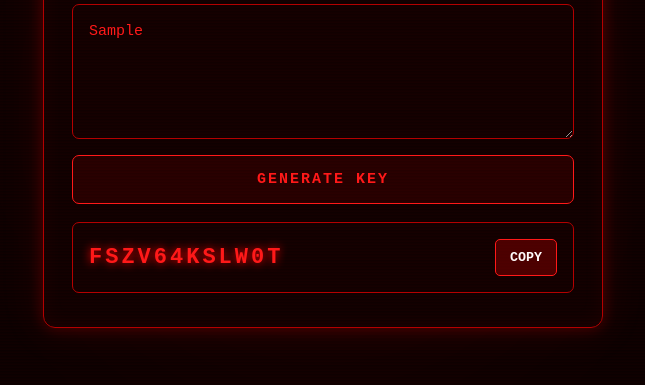
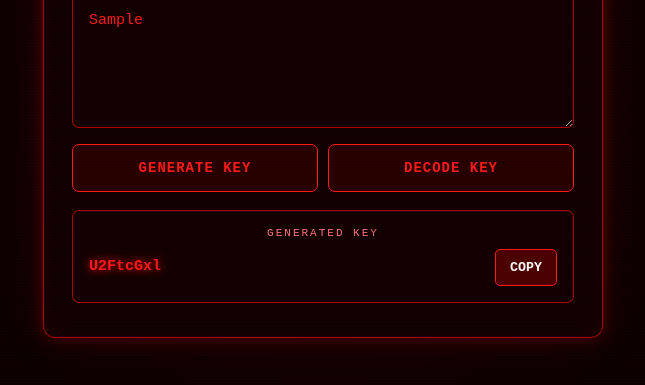
Before and after one commit to realenzo0/Text-To-Key, a plain HTML site: page index.html in a window 1280 px wide. Both pictures are taken after typing "Sample" into the empty fields and a click on the button "GENERATE KEY". Shown: the part 291-676 px from the top of the page, without its empty margins (317-962 px from the left). Drawn offline with Linux system fonts and the light colour scheme.

Commit message:
index.html

```diff
--- a/index.html
+++ b/index.html
@@ -105,9 +105,7 @@
     }
 
     @keyframes blink {
-      50% {
-        opacity: 0;
-      }
+      50% { opacity: 0; }
     }
 
     textarea {
@@ -143,24 +141,6 @@
       transition: 0.25s ease;
     }
 
-    .generate-btn {
-      width: 100%;
-      margin-top: 16px;
-      padding: 15px;
-      background: #240000;
-      color: var(--red);
-      border: 1px solid var(--red);
-      border-radius: 7px;
-      font-size: 15px;
-      letter-spacing: 2px;
-    }
-
-    .generate-btn:hover:not(:disabled) {
-      background: var(--dark-red);
-      color: white;
-      box-shadow: 0 0 20px rgba(255, 26, 26, 0.55);
-    }
-
     button:focus-visible {
       outline: 2px solid white;
       outline-offset: 4px;
@@ -171,16 +151,35 @@
       cursor: not-allowed;
     }
 
+    .buttons {
+      display: grid;
+      grid-template-columns: 1fr 1fr;
+      gap: 10px;
+      margin-top: 16px;
+    }
+
+    .action-btn {
+      padding: 15px 8px;
+      background: #240000;
+      color: var(--red);
+      border: 1px solid var(--red);
+      border-radius: 7px;
+      font-size: 14px;
+      letter-spacing: 1px;
+    }
+
+    .action-btn:hover:not(:disabled) {
+      background: var(--dark-red);
+      color: white;
+      box-shadow: 0 0 20px rgba(255, 26, 26, 0.55);
+    }
+
     .error {
       color: #ff3333;
       font-size: 13px;
       margin-top: 10px;
       text-align: center;
       min-height: 0;
-    }
-
-    .error:not(:empty) {
-      min-height: 18px;
     }
 
     .result {
@@ -208,6 +207,14 @@
       }
     }
 
+    .result-label {
+      color: #ff7777;
+      font-size: 11px;
+      letter-spacing: 2px;
+      margin-bottom: 10px;
+      text-align: center;
+    }
+
     .key-row {
       display: flex;
       align-items: center;
@@ -219,9 +226,11 @@
       min-width: 0;
       overflow-wrap: anywhere;
       color: var(--red);
-      font-size: clamp(16px, 4vw, 22px);
-      letter-spacing: 3px;
+      font-size: 15px;
+      line-height: 1.5;
       text-shadow: 0 0 10px red;
+      white-space: pre-wrap;
+      word-break: break-word;
     }
 
     .copy-btn {
@@ -245,6 +254,10 @@
       h1 {
         letter-spacing: 2px;
         margin-bottom: 22px;
+      }
+
+      .buttons {
+        grid-template-columns: 1fr;
       }
 
       .key-row {
@@ -279,17 +292,19 @@
 
     <textarea
       id="inputText"
-      placeholder="Enter text..."
-      aria-label="Enter text to generate a key"
+      placeholder="Enter text or paste a key..."
+      aria-label="Enter text or paste a key"
     ></textarea>
 
-    <button
-      class="generate-btn"
-      id="generateBtn"
-      type="button"
-    >
-      GENERATE KEY
-    </button>
+    <div class="buttons">
+      <button class="action-btn" id="generateBtn" type="button">
+        GENERATE KEY
+      </button>
+
+      <button class="action-btn" id="decodeBtn" type="button">
+        DECODE KEY
+      </button>
+    </div>
 
     <p class="error" id="errorMessage" role="alert"></p>
 
@@ -297,16 +312,14 @@
       class="result"
       id="resultArea"
       aria-live="polite"
-      aria-label="Generated key"
+      aria-label="Result"
     >
+      <p class="result-label" id="resultLabel">GENERATED KEY</p>
+
       <div class="key-row">
         <strong id="generatedKey"></strong>
 
-        <button
-          class="copy-btn"
-          id="copyBtn"
-          type="button"
-        >
+        <button class="copy-btn" id="copyBtn" type="button">
           COPY
         </button>
       </div>
@@ -319,47 +332,55 @@
 
     const inputText = document.getElementById("inputText");
     const generateBtn = document.getElementById("generateBtn");
+    const decodeBtn = document.getElementById("decodeBtn");
     const errorMessage = document.getElementById("errorMessage");
     const resultArea = document.getElementById("resultArea");
     const generatedKey = document.getElementById("generatedKey");
+    const resultLabel = document.getElementById("resultLabel");
     const copyBtn = document.getElementById("copyBtn");
 
-    const CHARACTERS = "ABCDEFGHIJKLMNOPQRSTUVWXYZ0123456789";
+    // Convert normal text into Base64.
+    function encodeText(text) {
+      const bytes = new TextEncoder().encode(text);
 
-    async function generateHashKey(text) {
-      const data = new TextEncoder().encode(text);
+      let binary = "";
 
-      const hashBuffer = await crypto.subtle.digest(
-        "SHA-256",
-        data
+      for (const byte of bytes) {
+        binary += String.fromCharCode(byte);
+      }
+
+      return btoa(binary);
+    }
+
+    // Convert Base64 back into normal text.
+    function decodeText(encoded) {
+      const binary = atob(encoded.trim());
+
+      const bytes = Uint8Array.from(
+        binary,
+        character => character.charCodeAt(0)
       );
 
-      const hashArray = new Uint8Array(hashBuffer);
-
-      let key = "";
-
-      for (let i = 0; i < 12; i++) {
-        key += CHARACTERS[
-          hashArray[i] % CHARACTERS.length
-        ];
-      }
-
-      return key;
+      return new TextDecoder("utf-8", {
+        fatal: true
+      }).decode(bytes);
     }
 
-    function randomKey() {
-      let result = "";
-
-      for (let i = 0; i < 12; i++) {
-        result += CHARACTERS[
-          Math.floor(Math.random() * CHARACTERS.length)
-        ];
-      }
-
-      return result;
+    function showResult(value, label) {
+      generatedKey.textContent = value;
+      resultLabel.textContent = label;
+      resultArea.classList.add("visible");
+      copyBtn.textContent = "COPY";
+      errorMessage.textContent = "";
     }
 
-    generateBtn.addEventListener("click", async () => {
+    function setButtonsDisabled(disabled) {
+      generateBtn.disabled = disabled;
+      decodeBtn.disabled = disabled;
+    }
+
+    // Generate a reversible key.
+    generateBtn.addEventListener("click", () => {
       const text = inputText.value;
 
       errorMessage.textContent = "";
@@ -371,60 +392,47 @@
         return;
       }
 
-      if (!window.crypto || !crypto.subtle) {
-        errorMessage.textContent =
-          "Key generation is unavailable in this browser.";
+      try {
+        const key = encodeText(text);
+        showResult(key, "GENERATED KEY");
+      } catch (error) {
+        errorMessage.textContent = "Could not generate the key.";
+        console.error(error);
+      }
+    });
+
+    // Decode a previously generated key.
+    decodeBtn.addEventListener("click", () => {
+      const key = inputText.value;
+
+      errorMessage.textContent = "";
+
+      if (!key.trim()) {
+        errorMessage.textContent = "Paste a key first.";
+        resultArea.classList.remove("visible");
+        inputText.focus();
         return;
       }
 
-      generateBtn.disabled = true;
-      copyBtn.textContent = "COPY";
-      resultArea.classList.add("visible");
-
       try {
-        const finalKey = await generateHashKey(text);
-
-        const reducedMotion = window.matchMedia(
-          "(prefers-reduced-motion: reduce)"
-        ).matches;
-
-        if (reducedMotion) {
-          generatedKey.textContent = finalKey;
-        } else {
-          const startTime = performance.now();
-
-          while (performance.now() - startTime < 500) {
-            generatedKey.textContent = randomKey();
-
-            await new Promise(resolve =>
-              setTimeout(resolve, 50)
-            );
-          }
-
-          generatedKey.textContent = finalKey;
-        }
-
+        const decoded = decodeText(key);
+        showResult(decoded, "DECODED TEXT");
       } catch (error) {
         resultArea.classList.remove("visible");
-
         errorMessage.textContent =
-          "Could not generate a key. Please try again.";
-
+          "Invalid key. Make sure you pasted a valid Text To Key key.";
         console.error(error);
-
-      } finally {
-        generateBtn.disabled = false;
       }
     });
 
+    // Copy the current result.
     copyBtn.addEventListener("click", async () => {
-      const key = generatedKey.textContent;
+      const value = generatedKey.textContent;
 
-      if (!key) return;
+      if (!value) return;
 
       try {
-        await navigator.clipboard.writeText(key);
-
+        await navigator.clipboard.writeText(value);
         copyBtn.textContent = "COPIED";
 
         setTimeout(() => {
@@ -433,9 +441,8 @@
 
       } catch (error) {
         copyBtn.textContent = "COPY FAILED";
-
         errorMessage.textContent =
-          "Select the key and copy it manually.";
+          "Select the result and copy it manually.";
 
         setTimeout(() => {
           copyBtn.textContent = "COPY";
```
